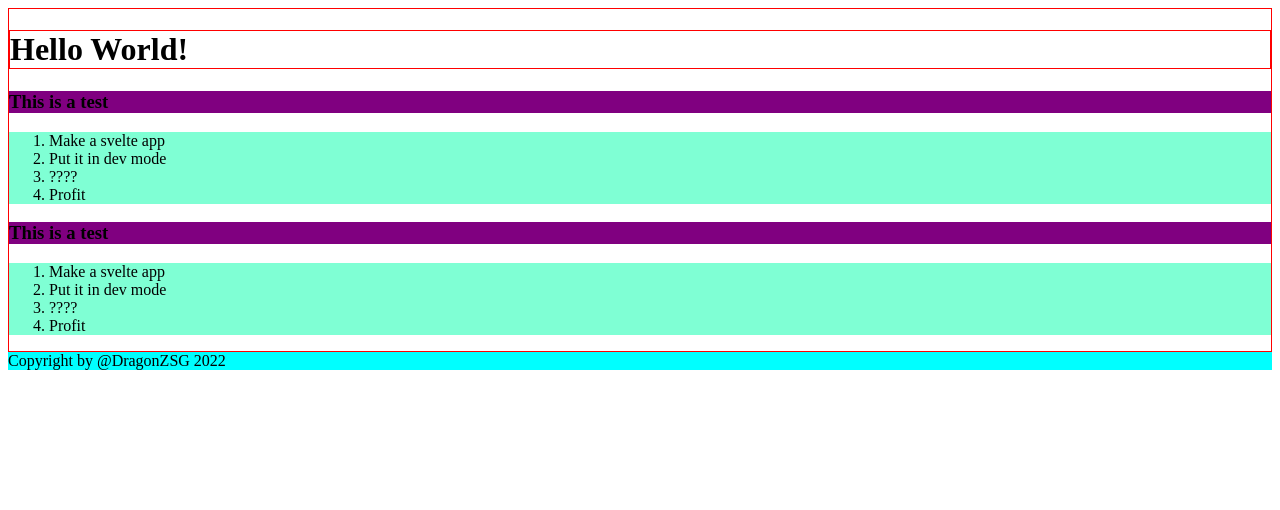
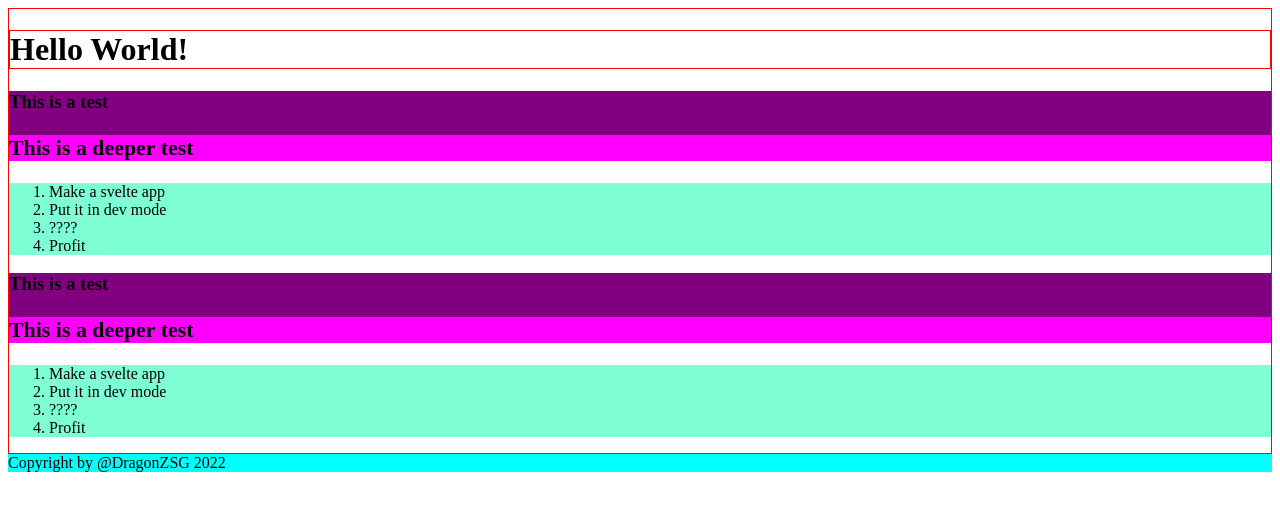
Before and after one commit to adepeju4/svelte-demo, a Svelte app: page / in a window 1280 px wide. Shown: the top 510 px of the page. Built offline with nearby package versions, Linux system fonts and the light colour scheme.

Commit message:
added second nesting level

```diff
--- /dev/null
+++ b/src/components/DeepTest.svelte
@@ -0,0 +1,18 @@
+<script>
+
+</script>
+
+
+<div>
+  <h3>
+    This is a deeper test
+  </h3>
+
+</div>
+
+
+<style>
+  * {
+    background-color: magenta;
+  }
+</style>
--- a/src/components/Test.svelte
+++ b/src/components/Test.svelte
@@ -1,12 +1,14 @@
 <script>
-
+  import DeepTest from './DeepTest.svelte';
 </script>
 
 
 <div>
   <h3>
     This is a test
+    <DeepTest />
   </h3>
+
 </div>
 
 
```
